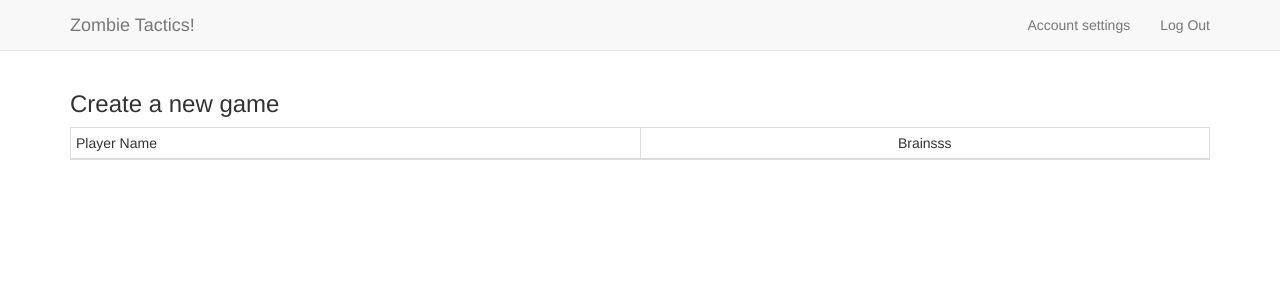
After one commit to eldrethlim/JustAnotherZombieRPG, a Rails app: page / in a window 1280 px wide. The commit adds this page. Shown: the top 300 px of the page. Run offline with Rails 7, Linux system fonts and the light colour scheme; the visitor is signed in with stand-in values (Sample User, id 1); data comes from the database, SQL or seed files in the repository; style sheets or scripts are compiled from the project's sources; some libraries are stand-ins or nearby versions.

Commit message:
added list player functionality

```diff
--- a/app/assets/stylesheets/application.css.scss
+++ b/app/assets/stylesheets/application.css.scss
@@ -31,3 +31,8 @@ div.doublespacing
 {
   margin-top: 50px;
 }
+
+table.tablesize {
+
+  table-layout: fixed;
+}
--- a/app/controllers/games_controller.rb
+++ b/app/controllers/games_controller.rb
@@ -1,3 +1,11 @@
 class GamesController < ApplicationController
-  before_filter :authenticate_player!
+  before_filter :authenticate_player!, except: [:index]
+
+  def index
+    @players = Player.all
+  end
+
+  def setup
+    redirect_to root_path
+  end
 end
--- a/app/controllers/pages_controller.rb
+++ b/app/controllers/pages_controller.rb
@@ -1,4 +1,2 @@
 class PagesController < ApplicationController
-  def home
-  end
 end
--- /dev/null
+++ b/app/views/games/_table.html.erb
@@ -0,0 +1,21 @@
+<table class="table table-hover table-bordered table-condensed table-responsive tablesize">
+  <thead>
+    <tr>
+      <td width="50%"> Player Name </td>
+      <td width="50%" align="center"> Brainsss </td>
+    </tr>
+  </thead>
+
+  <tbody>
+    <% players.each do |player| %>
+      <% if player != current_player %>
+        <tr>
+          <td width="50%"> <%= player.username %> </td>
+          <td width="50%" align="center">
+            <%= button_to "Play with this player", setup_game_path(player), controller: 'games_controller', action: 'setup', method: :post, class: 'btn btn-success', data: { disable_with: 'Creating'} %>
+          </td>
+        </tr>
+      <% end %>
+    <% end %>
+  </tbody>
+</table>
--- /dev/null
+++ b/app/views/games/index.html.erb
@@ -0,0 +1,8 @@
+<% if !current_player %>
+  <%= render partial: 'page/home' %>
+<% else %>
+
+  <h3>Create a new game</h3>
+  <%= render partial: 'games/table', locals: {players: @players} %>
+
+<% end %>
--- a/app/views/layouts/_header.html.erb
+++ b/app/views/layouts/_header.html.erb
@@ -13,12 +13,10 @@
     <div class="collapse navbar-collapse navbar-ex1-collapse">
       <ul class="nav navbar-nav navbar-right">
         <% if current_player %>
-          <li>
-            New Game Here
-          </li>
           <li><%= link_to "Account settings", edit_player_registration_path %></li>
           <li><%= link_to "Log Out", destroy_player_session_path, method: :delete %></li>
         <% else %>
+          <li><%= link_to "Sign up", new_player_registration_path %></li>
           <li><%= link_to "Sign in", new_player_session_path %></li>
         <% end %>
       </ul>
--- /dev/null
+++ b/app/views/page/_home.html.erb
@@ -0,0 +1,4 @@
+<div class="jumbotron">
+  <h1> Brainssssss! </h1>
+  <%= link_to "Sign up here", new_player_registration_path, class: "btn btn-primary" %>   <%= link_to "Sign in here", new_player_session_path, class: "btn btn-success" %>
+</div>
--- a/config/initializers/devise.rb
+++ b/config/initializers/devise.rb
@@ -4,7 +4,7 @@ Devise.setup do |config|
   # The secret key used by Devise. Devise uses this key to generate
   # random tokens. Changing this key will render invalid all existing
   # confirmation, reset password and unlock tokens in the database.
-  # config.secret_key = 'db9aaca9302f7ad559d8cf7221cc2ad72488f8dd5352b769ae3314eb1040e48a314ba1e407600a884c0a179f3add97ad7de296730690f3468b21bee6763e8a02'
+  config.secret_key = ENV['DEVISE_SECRET_KEY']
 
   # ==> Mailer Configuration
   # Configure the e-mail address which will be shown in Devise::Mailer,
--- a/config/locales/devise.en.yml
+++ b/config/locales/devise.en.yml
@@ -9,7 +9,7 @@ en:
     failure:
       already_authenticated: "You are already signed in."
       inactive: "Your account is not activated yet."
-      invalid: "Invalid email or password."
+      invalid: "Invalid username or password."
       locked: "Your account is locked."
       last_attempt: "You have one more attempt before your account will be locked."
       not_found_in_database: "Invalid email or password."
--- a/config/routes.rb
+++ b/config/routes.rb
@@ -1,4 +1,10 @@
 Rails.application.routes.draw do
   devise_for :players
-  root to: 'page#home'
+  resources :games do
+    member do
+      post 'setup'
+    end
+  end
+
+  root to: 'games#index'
 end
```
Also changed, not shown: app/views/games/show.html.erb (added).
